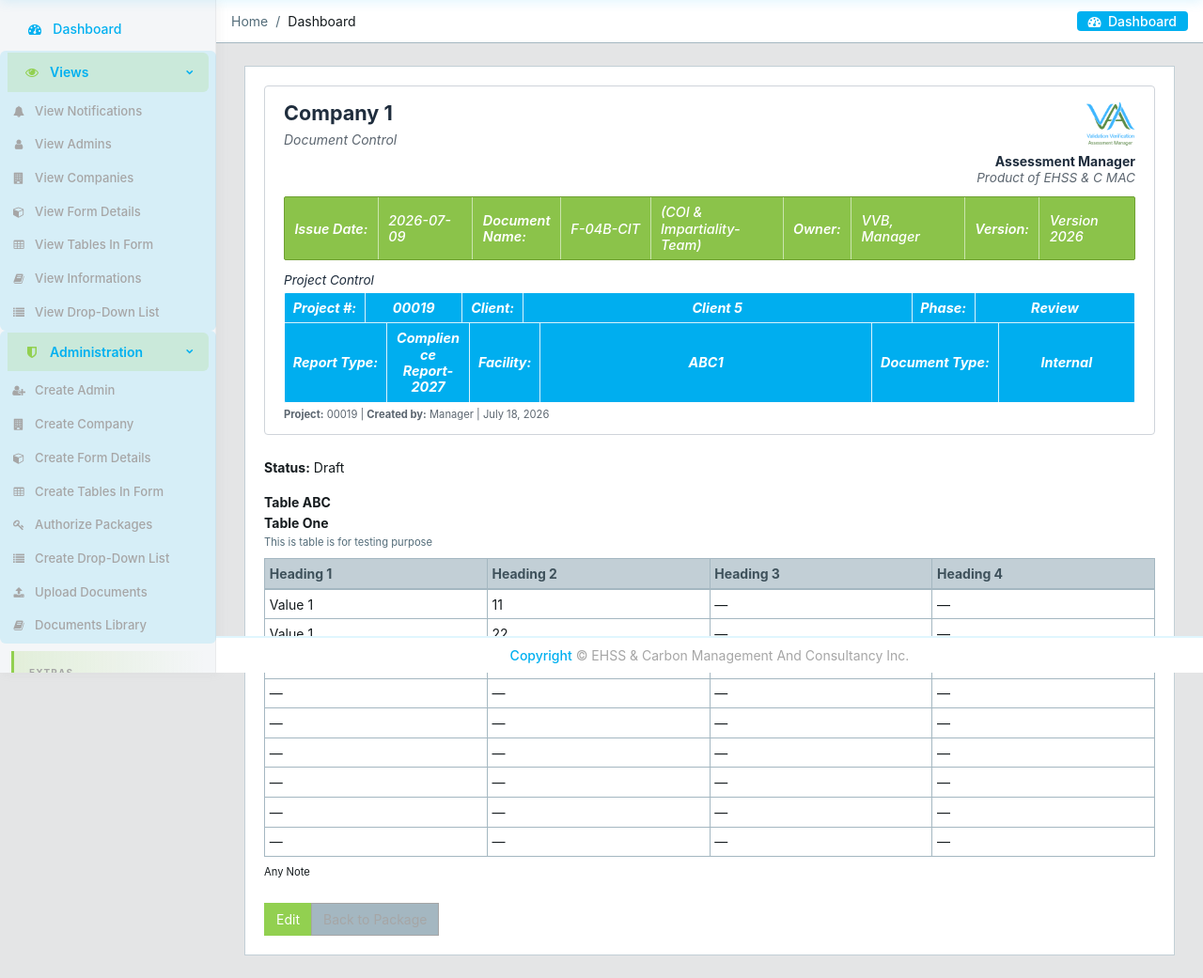
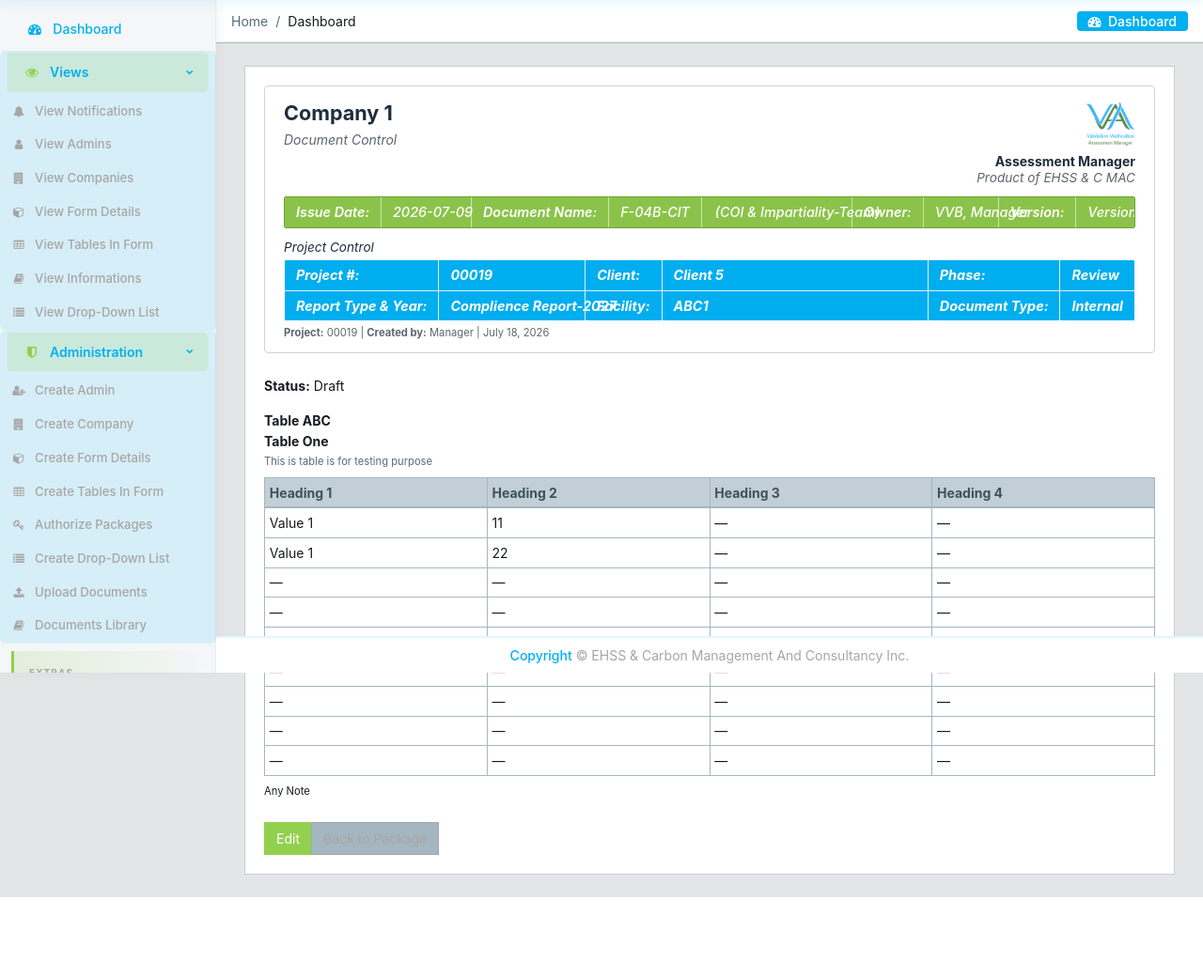
Before and after one commit to ashirbhalli482-ops/validation_verification_assessment_manager, a Django app: page /forms/5/ in a window 1280 px wide. Shown: the part 84-1125 px from the top of the page at 94% size. After the commit the page ends 1039 px from the top, so only its background shows below. Run offline with Django 5.2, Linux system fonts and the light colour scheme; a user stored in the database is signed in; data comes from the database, SQL or seed files in the repository; both versions use the stored data as it was after the commit; data that the repository does not hold is empty; some libraries are stand-ins or nearby versions.

Commit message:
Set Header View

```diff
--- a/core/static/core/css/estilo.css
+++ b/core/static/core/css/estilo.css
@@ -708,7 +708,8 @@
 
 .form-doc-meta-bar {
 	display: grid;
-	grid-template-columns: auto minmax(0, 1fr) auto auto minmax(0, 1.4fr) auto minmax(0, 1.2fr) auto minmax(0, 1fr);
+	grid-template-columns: max-content minmax(6rem, 0.7fr) max-content max-content minmax(10rem, 1.6fr) max-content minmax(5rem, 1fr) max-content minmax(5rem, 0.8fr);
+	width: 100%;
 	align-items: stretch;
 	background: #8bc34a;
 	color: #fff;
@@ -716,19 +717,22 @@
 	margin-bottom: 0;
 	border: 1px solid #6fa032;
 	border-radius: 2px;
-	overflow: hidden;
+	overflow-x: auto;
 }
 
 .form-doc-meta-cell {
 	display: flex;
 	align-items: center;
-	padding: 0.45rem 0.65rem;
+	justify-content: flex-start;
+	text-align: left;
+	padding: 0.45rem 0.75rem;
 	border-right: 1px solid rgba(255, 255, 255, 0.55);
 	font-style: italic;
 	font-size: 0.9rem;
 	line-height: 1.2;
-	min-width: 0;
-	word-break: break-word;
+	white-space: nowrap;
+	word-break: normal;
+	overflow-wrap: normal;
 }
 
 .form-doc-meta-cell:last-child {
@@ -737,11 +741,21 @@
 
 .form-doc-meta-label-cell {
 	font-weight: 600;
-	white-space: nowrap;
 }
 
 .form-doc-meta-value-cell {
 	font-weight: 500;
+}
+
+.form-doc-meta-doc-label,
+.form-doc-meta-doc-code,
+.form-doc-meta-doc-name {
+	white-space: nowrap;
+}
+
+.form-doc-meta-doc-name {
+	padding-left: 0.85rem;
+	padding-right: 0.85rem;
 }
 
 .form-doc-meta-item {
@@ -779,46 +793,56 @@
 	margin-top: 0;
 	border: 1px solid #fff;
 	border-radius: 2px;
-	overflow: hidden;
+	display: grid;
+	grid-template-columns: max-content minmax(8rem, 1.1fr) max-content minmax(7rem, 2fr) max-content max-content;
+	width: 100%;
+	overflow-x: auto;
 }
 
 .form-doc-project-row {
-	display: grid;
-	grid-template-columns: auto minmax(3.5rem, 0.55fr) auto minmax(0, 2.2fr) auto minmax(0, 0.9fr);
-	align-items: stretch;
-	border-bottom: 1px solid rgba(255, 255, 255, 0.85);
-}
-
-.form-doc-project-row:last-child {
-	border-bottom: none;
+	display: contents;
 }
 
 .form-doc-project-cell {
 	display: flex;
 	align-items: center;
-	justify-content: center;
-	text-align: center;
-	padding: 0.45rem 0.55rem;
+	justify-content: flex-start;
+	text-align: left;
+	padding: 0.45rem 0.75rem;
 	border-right: 1px solid rgba(255, 255, 255, 0.85);
 	font-style: italic;
 	font-weight: 700;
 	font-size: 0.9rem;
 	line-height: 1.2;
 	color: #fff;
-	min-width: 0;
-	word-break: break-word;
+	white-space: nowrap;
+	word-break: normal;
+	overflow-wrap: normal;
 }
 
-.form-doc-project-cell:last-child {
+.form-doc-project-row:first-child .form-doc-project-cell {
+	border-bottom: 1px solid rgba(255, 255, 255, 0.85);
+}
+
+.form-doc-project-cell:nth-child(6n) {
 	border-right: none;
 }
 
 .form-doc-project-label {
 	white-space: nowrap;
+	justify-content: flex-start;
+	text-align: left;
 }
 
 .form-doc-project-value {
 	font-weight: 700;
+	justify-content: flex-start;
+	text-align: left;
+}
+
+.form-doc-project-report-label,
+.form-doc-project-report-value {
+	white-space: nowrap;
 }
 
 .form-doc-project-bar .form-doc-project-item {
@@ -860,12 +884,9 @@
 		grid-template-columns: 1fr;
 	}
 
-	.form-doc-project-row {
-		grid-template-columns: auto minmax(0, 1fr);
-	}
-
-	.form-doc-project-cell {
-		border-bottom: 1px solid rgba(255, 255, 255, 0.45);
+	.form-doc-meta-bar,
+	.form-doc-project-bar {
+		width: 100%;
 	}
 }
 
--- a/core/templates/core/includes/form_document_header_styles.html
+++ b/core/templates/core/includes/form_document_header_styles.html
@@ -34,7 +34,8 @@
 }
 .form-doc-meta-bar {
   display: grid;
-  grid-template-columns: auto minmax(0, 1fr) auto auto minmax(0, 1.4fr) auto minmax(0, 1.2fr) auto minmax(0, 1fr);
+  grid-template-columns: max-content minmax(6rem, 0.7fr) max-content max-content minmax(10rem, 1.6fr) max-content minmax(5rem, 1fr) max-content minmax(5rem, 0.8fr);
+  width: 100%;
   align-items: stretch;
   background: #8bc34a;
   color: #fff;
@@ -42,28 +43,39 @@
   margin-bottom: 0;
   border: 1px solid #6fa032;
   border-radius: 2px;
-  overflow: hidden;
+  overflow-x: auto;
 }
 .form-doc-meta-cell {
   display: flex;
   align-items: center;
-  padding: 0.45rem 0.65rem;
+  justify-content: flex-start;
+  text-align: left;
+  padding: 0.45rem 0.75rem;
   border-right: 1px solid rgba(255, 255, 255, 0.55);
   font-style: italic;
   font-size: 0.9rem;
   line-height: 1.2;
-  min-width: 0;
-  word-break: break-word;
+  white-space: nowrap;
+  word-break: normal;
+  overflow-wrap: normal;
 }
 .form-doc-meta-cell:last-child {
   border-right: none;
 }
 .form-doc-meta-label-cell {
   font-weight: 600;
-  white-space: nowrap;
 }
 .form-doc-meta-value-cell {
   font-weight: 500;
+}
+.form-doc-meta-doc-label,
+.form-doc-meta-doc-code,
+.form-doc-meta-doc-name {
+  white-space: nowrap;
+}
+.form-doc-meta-doc-name {
+  padding-left: 0.85rem;
+  padding-right: 0.85rem;
 }
 /* Keep older class names harmless if referenced elsewhere */
 .form-doc-meta-item {
@@ -88,40 +100,49 @@
   margin-top: 0;
   border: 1px solid #fff;
   border-radius: 2px;
-  overflow: hidden;
+  display: grid;
+  grid-template-columns: max-content minmax(8rem, 1.1fr) max-content minmax(7rem, 2fr) max-content max-content;
+  width: 100%;
+  overflow-x: auto;
 }
 .form-doc-project-row {
-  display: grid;
-  grid-template-columns: auto minmax(3.5rem, 0.55fr) auto minmax(0, 2.2fr) auto minmax(0, 0.9fr);
-  align-items: stretch;
-  border-bottom: 1px solid rgba(255, 255, 255, 0.85);
-}
-.form-doc-project-row:last-child {
-  border-bottom: none;
+  display: contents;
 }
 .form-doc-project-cell {
   display: flex;
   align-items: center;
-  justify-content: center;
-  text-align: center;
-  padding: 0.45rem 0.55rem;
+  justify-content: flex-start;
+  text-align: left;
+  padding: 0.45rem 0.75rem;
   border-right: 1px solid rgba(255, 255, 255, 0.85);
   font-style: italic;
   font-weight: 700;
   font-size: 0.9rem;
   line-height: 1.2;
   color: #fff;
-  min-width: 0;
-  word-break: break-word;
+  white-space: nowrap;
+  word-break: normal;
+  overflow-wrap: normal;
 }
-.form-doc-project-cell:last-child {
+.form-doc-project-row:first-child .form-doc-project-cell {
+  border-bottom: 1px solid rgba(255, 255, 255, 0.85);
+}
+.form-doc-project-cell:nth-child(6n) {
   border-right: none;
 }
 .form-doc-project-label {
   white-space: nowrap;
+  justify-content: flex-start;
+  text-align: left;
 }
 .form-doc-project-value {
   font-weight: 700;
+  justify-content: flex-start;
+  text-align: left;
+}
+.form-doc-project-report-label,
+.form-doc-project-report-value {
+  white-space: nowrap;
 }
 .form-doc-record-meta,
 .form-doc-reviews,
@@ -129,17 +150,9 @@
   color: #5c6670;
 }
 @media (max-width: 992px) {
-  .form-doc-meta-bar {
-    grid-template-columns: auto minmax(0, 1fr);
-  }
-  .form-doc-meta-cell {
-    border-bottom: 1px solid rgba(255, 255, 255, 0.35);
-  }
-  .form-doc-project-row {
-    grid-template-columns: auto minmax(0, 1fr);
-  }
-  .form-doc-project-cell {
-    border-bottom: 1px solid rgba(255, 255, 255, 0.45);
+  .form-doc-meta-bar,
+  .form-doc-project-bar {
+    width: 100%;
   }
 }
 </style>
--- a/core/templates/core/includes/form_grey_header.html
+++ b/core/templates/core/includes/form_grey_header.html
@@ -15,9 +15,9 @@
   <div class="form-doc-meta-bar">
     <div class="form-doc-meta-cell form-doc-meta-label-cell">Issue Date:</div>
     <div class="form-doc-meta-cell form-doc-meta-value-cell">{% if company and company.issue_date %}{{ company.issue_date|date:"Y-m-d" }}{% else %}-{% endif %}</div>
-    <div class="form-doc-meta-cell form-doc-meta-label-cell">Document<br>Name:</div>
-    <div class="form-doc-meta-cell form-doc-meta-value-cell">{{ form_def.code }}</div>
-    <div class="form-doc-meta-cell form-doc-meta-value-cell">({{ form_def.name }})</div>
+    <div class="form-doc-meta-cell form-doc-meta-label-cell form-doc-meta-doc-label">Document Name:</div>
+    <div class="form-doc-meta-cell form-doc-meta-value-cell form-doc-meta-doc-code">{{ form_def.code }}</div>
+    <div class="form-doc-meta-cell form-doc-meta-value-cell form-doc-meta-doc-name">({{ form_def.name }})</div>
     <div class="form-doc-meta-cell form-doc-meta-label-cell">Owner:</div>
     <div class="form-doc-meta-cell form-doc-meta-value-cell">{{ form_owner|default:"VVB" }}</div>
     <div class="form-doc-meta-cell form-doc-meta-label-cell">Version:</div>
@@ -35,13 +35,8 @@
       <div class="form-doc-project-cell form-doc-project-value">{{ project.get_phase_display|default:"-" }}</div>
     </div>
     <div class="form-doc-project-row">
-      <div class="form-doc-project-cell form-doc-project-label">Report Type:</div>
-      <div class="form-doc-project-cell form-doc-project-value">
-        {% if project.report_type and project.year %}{{ project.report_type }}-{{ project.year }}
-        {% elif project.report_type %}{{ project.report_type }}
-        {% elif project.year %}{{ project.year }}
-        {% else %}-{% endif %}
-      </div>
+      <div class="form-doc-project-cell form-doc-project-label form-doc-project-report-label">Report Type &amp; Year:</div>
+      <div class="form-doc-project-cell form-doc-project-value form-doc-project-report-value">{% if project.report_type and project.year %}{{ project.report_type }}-{{ project.year }}{% elif project.report_type %}{{ project.report_type }}{% elif project.year %}{{ project.year }}{% else %}-{% endif %}</div>
       <div class="form-doc-project-cell form-doc-project-label">Facility:</div>
       <div class="form-doc-project-cell form-doc-project-value">{{ project.location|default:"-" }}</div>
       <div class="form-doc-project-cell form-doc-project-label">Document Type:</div>
--- a/validation_verification_assessment_manager/settings.py
+++ b/validation_verification_assessment_manager/settings.py
@@ -168,7 +168,7 @@ STATIC_ROOT = os.path.join(BASE_DIR, 'staticfiles')
 STATICFILES_DIRS = [
     os.path.join(BASE_DIR, 'core/static'),
 ]
-STATIC_VERSION = os.environ.get('STATIC_VERSION', '9')
+STATIC_VERSION = os.environ.get('STATIC_VERSION', '14')
 
 STORAGES = {
     'default': {
```
Also changed, not shown: core/templates/core/manager_view_forms.html (+4 -13 lines), core/templates/core/project_detail.html (+8 -18 lines), db.sqlite3.
